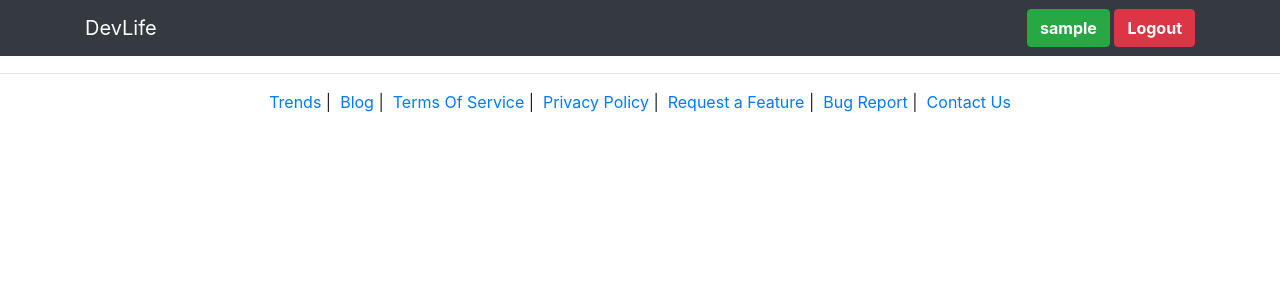
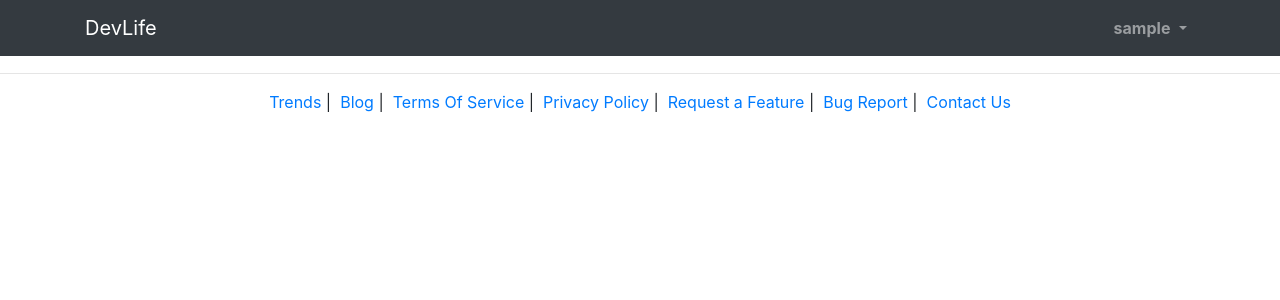
Before and after one commit to ohidxy/DevLife_DjangoVuejsProject1, a Django app: page /contact/ in a window 1280 px wide. Shown: the top 300 px of the page. Run offline with Django 3.2, Linux system fonts and the light colour scheme; the visitor is signed in with stand-in values (Sample User, id 1); style sheets or scripts are compiled from the project's sources; some libraries are stand-ins or nearby versions; some web fonts are replaced.

Commit message:
Add Account Menu dropdown

```diff
--- a/devlife/devlife/templates/devlife/nav.html
+++ b/devlife/devlife/templates/devlife/nav.html
@@ -17,17 +17,18 @@
 
     {% if user.is_authenticated %}
     <ul class="navbar-nav navbar-right">
-      <li class="nav-item">
-        <a class="btn btn-success" href="#">
-          <strong>{{request.user.username}}</strong>
-        </a>
-      </li> &nbsp;
-      <li class="nav-item">
-        {# Logout via POST Method must be implemented later! Lazy move for now!#}
-        <a class="btn btn-danger" href="{% url 'logout' %}">
-          <strong>Logout</strong>
-        </a>
-      </li>
+        <li class="nav-item dropdown">
+          <a class="nav-link dropdown-toggle" href="#" id="navbarDropdown" role="button" data-toggle="dropdown" aria-haspopup="true" aria-expanded="false">
+            <i class="fa fa-user-circle" aria-hidden="true"></i>
+            <strong>{{request.user.username}}</strong>
+          </a>
+          <div class="dropdown-menu dropdown-menu-right" aria-labelledby="navbarDropdown">
+            <a class="dropdown-item" href="#">Account Settings</a>
+            {# <a class="dropdown-item" href="#">Another action</a> #}
+            <div class="dropdown-divider"></div>
+            <a class="dropdown-item" href="{% url 'logout' %}">Logout</a>
+          </div>
+        </li>
     </ul>
     {% else %}
     <ul class="navbar-nav navbar-right">
--- a/devlife/static/src/_overrides.scss
+++ /dev/null
@@ -1,44 +0,0 @@
-// Colors
-$blue:              #007bff;
-$indigo:            #6610f2;
-$purple:            #6f42c1;
-$pink:              #e83e8c;
-$red:               #dc3545;
-$crimson:           #dd282d;
-$orange:            #fd7e14;
-$yellow:            #ffc107;
-$green:             #28a745;
-$teal:              #20c997;
-$cyan:              #17a2b8;
-$cerulean:          #00b9da;
-$pizazz:            #ff9603;
-$azure-radiance:    #0193F3;
-$atlantis:          #8cca2b;
-$vida-loca:         #479722;
-$jade:              #00bb66;
-$pickled-bluewood:  #263845;
-$blue-zodiac:       #123b5e;
-$matisse:           #1f68a5;
-$picton-blue:       #2D95EC;
-$cornflower-blue:   #6CB4F1;
-
-// Brand colors
-$linkedin-blue: #0077B5;  // https://brand.linkedin.com/visual-identity/color-palettes
-$facebook-blue: #3B5998;
-$google-plus-red: #D34836;
-$youtube-red: #FF0000;  // https://www.youtube.com/intl/en-GB/yt/about/brand-resources/#logos-icons-colors
-
-
-// Font Stacks
-$roboto-font-stack: 'Roboto', sans-serif;
-$arial-font-stack: Arial, Helvetica, sans-serif;
-
-
-// Full heights (TODO change with something better)
-$nav-height: 5rem;
-$footer-height: 22rem;
-
-// Full height with nav bar
-$full-height-nav: calc(100vh - #{$nav-height});
-// Full height with navbar and footer
-$full-height-nav-footer: calc(100vh - #{$nav-height} - #{$footer-height});
--- a/devlife/static/src/index.scss
+++ b/devlife/static/src/index.scss
@@ -1,3 +1,6 @@
 @import '~bootstrap/scss/bootstrap';
 
+$fa-font-path: "~font-awesome/fonts";
+@import '~font-awesome/scss/font-awesome.scss';
+
 @import 'overrides'; //should be in always last
--- a/package.json
+++ b/package.json
@@ -18,6 +18,8 @@
     "axios": "^0.17.1",
     "bootstrap": "^4.0.0-beta.2",
     "extract-text-webpack-plugin": "^3.0.2",
+    "file-loader": "^1.1.6",
+    "font-awesome": "^4.7.0",
     "npm-watch": "^0.3.0",
     "postcss-loader": "^2.0.9",
     "precss": "^2.0.0",
```
Also changed, not shown: webpack.config.js (+18 -1 lines).
